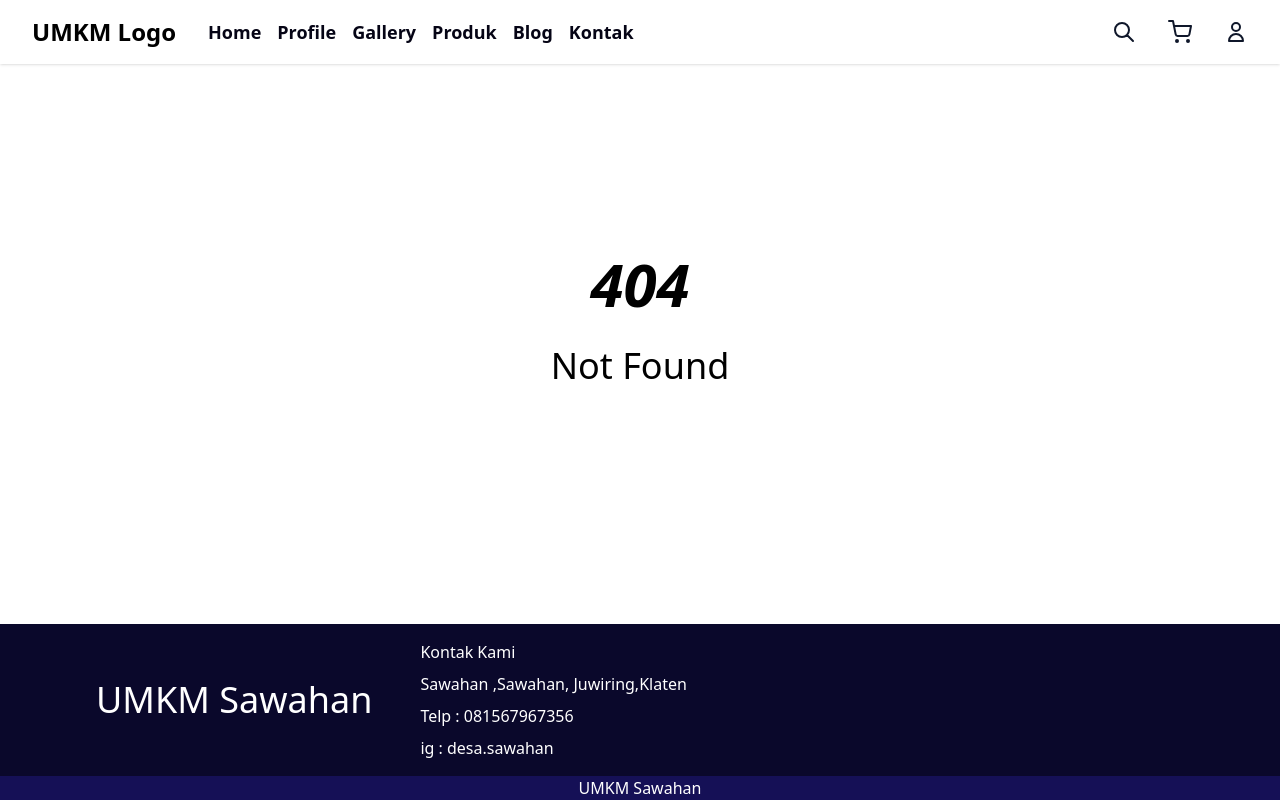
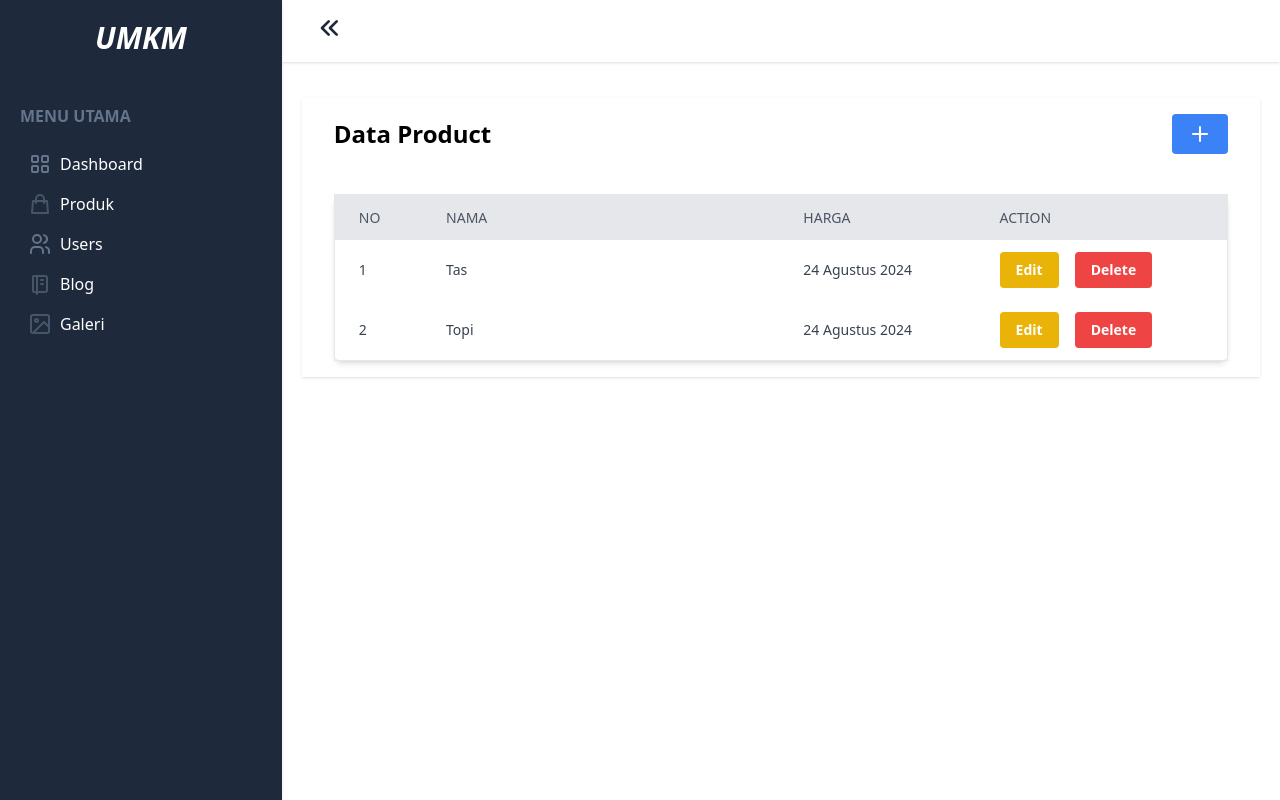
Before and after one commit to UnknownRori/pkm-2024, a React (Vite) app: page /dashboard/product in a window 1280 px wide. Before the commit this address had no page. Built offline with nearby package versions, Linux system fonts and the light colour scheme.

Commit message:
📦 scaffold dashboard

```diff
--- /dev/null
+++ b/src/pages/dashboard/product-dashboard.tsx
@@ -0,0 +1,79 @@
+
+import DashboardLayout from "@/layout/dashboard";
+
+
+export default function Dashboard() {
+  return (
+    <DashboardLayout>
+      <div className="flex flex-col gap-4 shadow py-4 px-8">
+        <div className="flex justify-between items-center">
+          <h1 className="font-bold text-2xl">Data Product</h1>
+          <button className="bg-blue-500 text-white py-2 px-4 rounded font-bold flex justify-center items-center">
+            <svg className="h-6 w-6 text-white" viewBox="0 0 24 24" fill="none" stroke="currentColor" stroke-width="2"
+              stroke-linecap="round" stroke-linejoin="round">
+              <line x1="12" y1="5" x2="12" y2="19" />
+              <line x1="5" y1="12" x2="19" y2="12" />
+            </svg>
+          </button>
+        </div>
+
+        <table className="w-full text-left border border-gray-200 rounded-lg shadow-md mt-6">
+          <thead>
+            <tr className="bg-gray-200 text-gray-600 uppercase text-sm leading-normal">
+              <td className="px-6 py-3">
+                No
+              </td>
+              <td className="px-6 py-3 w-[40%]">
+                Nama
+              </td>
+              <td className="px-6 py-3">
+                Harga
+              </td>
+              <td className="px-6 py-3">
+                Action
+              </td>
+            </tr>
+          </thead>
+          <tbody className="text-gray-700 text-sm font-light">
+            <tr>
+              <td className="px-6 py-3 whitespace-nowrap">
+                1
+              </td>
+              <td className="px-6 py-3 whitespace-nowrap">
+                Tas
+              </td>
+              <td className="px-6 py-3 whitespace-nowrap">
+                24 Agustus 2024
+              </td>
+              <td className="px-6 py-3 whitespace-nowrap flex gap-4">
+                <button
+                  className="bg-yellow-500 text-white py-2 px-4 rounded font-bold flex justify-center items-center">Edit
+                </button>
+                <button
+                  className="bg-red-500 text-white py-2 px-4 rounded font-bold flex justify-center items-center">Delete</button>
+              </td>
+            </tr>
+            <tr>
+              <td className="px-6 py-3 whitespace-nowrap">
+                2
+              </td>
+              <td className="px-6 py-3 whitespace-nowrap">
+                Topi
+              </td>
+              <td className="px-6 py-3 whitespace-nowrap">
+                24 Agustus 2024
+              </td>
+              <td className="px-6 py-3 whitespace-nowrap flex gap-4">
+                <button
+                  className="bg-yellow-500 text-white py-2 px-4 rounded font-bold flex justify-center items-center">Edit
+                </button>
+                <button
+                  className="bg-red-500 text-white py-2 px-4 rounded font-bold flex justify-center items-center">Delete</button>
+              </td>
+            </tr>
+          </tbody>
+        </table>
+      </div >
+    </DashboardLayout >
+  );
+}
```
Also changed, not shown: src/routes.tsx (+7 -0 lines), src/pages/dashboard/blog-dashboard.tsx (added), src/pages/dashboard/galeri-dashboard.tsx (added), src/pages/dashboard/users-dashboard.tsx (added).
